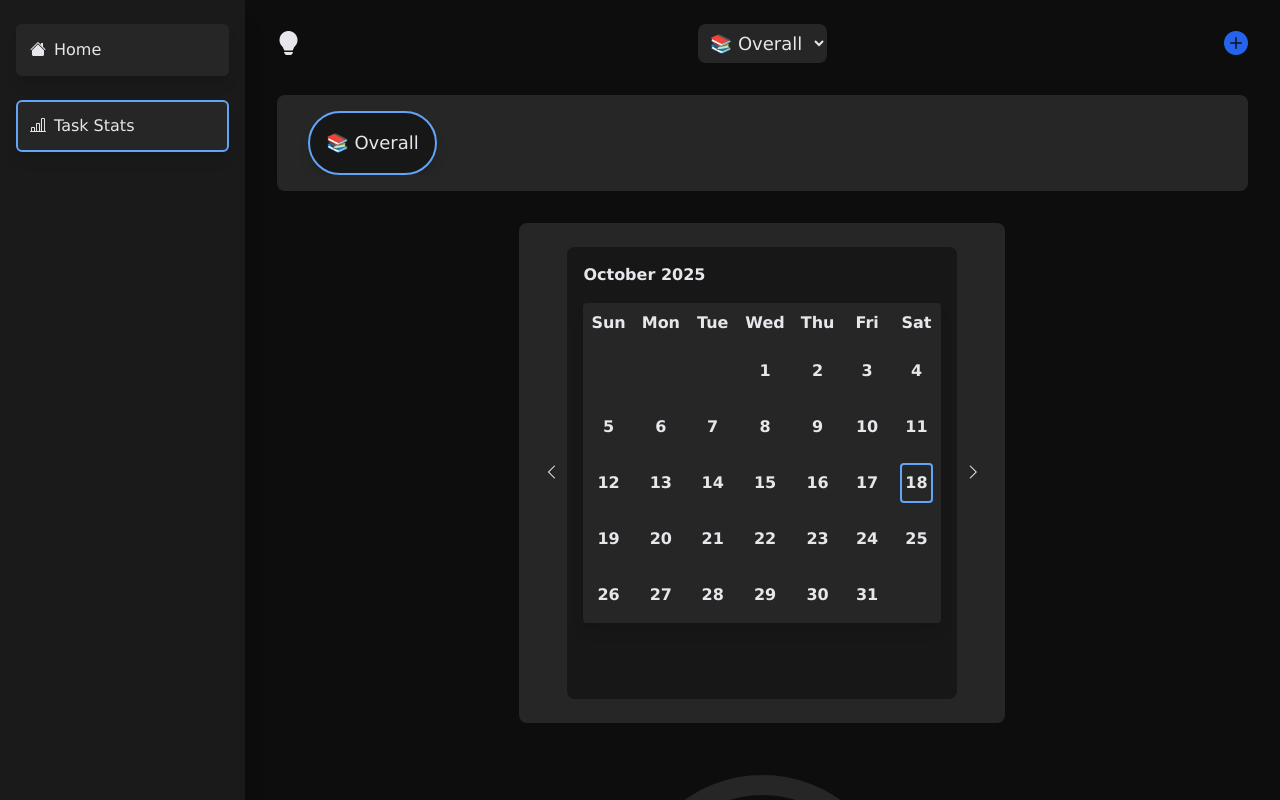
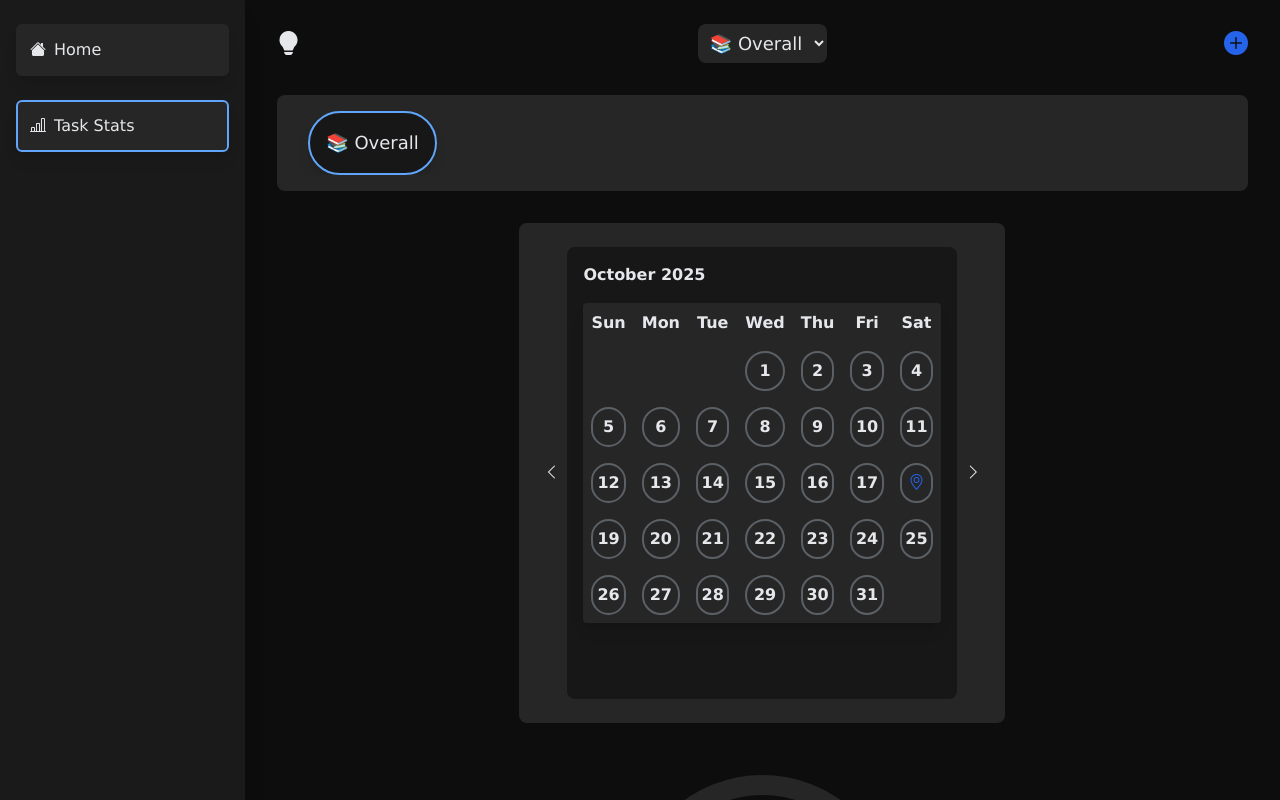
Before and after one commit to theinternetfae/Optima-V.2, a React (Vite) app: page /taskStats in a window 1280 px wide. Shown: the top 800 px of the page. Built offline with nearby package versions, Linux system fonts and the light colour scheme.

Commit message:
Fixing UI of calendar and adding sticky

```diff
--- a/src/TaskStats.jsx
+++ b/src/TaskStats.jsx
@@ -7,7 +7,7 @@
     // }, 0);
 
     function TaskStats() {
-
+        const today = new Date();
         const { taskList, setTaskList } = useContext(TaskContext);
         const [taskSelected, setTaskSelected] = useState(0);
         const [selectedScroll, setSelectedScroll] = useState(0);
@@ -32,9 +32,9 @@
             return words.slice(0, limit).join(" ") + "...";
         }
 
-        function getDaysFor(today, totalYears) {
+        function getDaysFor(now, totalYears) {
             const resultDays = [];
-            const start = new Date(today);
+            const start = new Date(now);
             start.setFullYear(start.getFullYear() - 1);
             const totalDays = totalYears * 365;
 
@@ -47,7 +47,6 @@
         }
 
         useEffect(() => {
-            const today = new Date();
             setTaskDays(getDaysFor(today, 20));
         }, []);
 
@@ -156,8 +155,8 @@
                                 }
 
                                 {
-                                monthDays.map((day, i) => (            //new Date(day) === new Date(), day === new Date()?
-                                    <div key={i} title={day.toLocaleDateString("en-US", {day: 'numeric', month: 'long', year: 'numeric'})} className={`date-cell ${day.getDate() === new Date().getDate() && 'border border-2 border-bluelight'}`}>{day.getDate()}</div>
+                                monthDays.map((day, i) => (
+                                    <div key={i} title={day.toLocaleDateString("en-US", {day: 'numeric', month: 'long', year: 'numeric'})} className='date-cell'>{day.toDateString() === today.toDateString() ? <i className="bi bi-geo-alt text-bluet"></i> : day.getDate()}</div>
                                 ))
                                 }
 
--- a/src/index.css
+++ b/src/index.css
@@ -23,7 +23,11 @@ input[type="date"]::-webkit-calendar-picker-indicator {
 }
 
 .date-cell, .blank {
-  @apply h-10 flex items-center justify-center bg-commongrey rounded cursor-pointer;
+  @apply h-10 flex items-center justify-center bg-commongrey rounded-full cursor-pointer;
+}
+
+.date-cell {
+    @apply border border-2 border-grey;
 }
 
 
@@ -77,7 +81,7 @@ input[type="date"]::-webkit-calendar-picker-indicator {
     }
 
     .side-menu {
-        @apply  bg-[#1A1A1A] w-[100vw] bottom-0 shadow-xl absolute flex flex-col px-4 py-6 gap-6 cursor-pointer lg:w-[20%] lg:static;
+        @apply  bg-[#1A1A1A] w-[100vw] bottom-0 shadow-xl fixed bottom-0 flex flex-col px-4 py-6 gap-6 cursor-pointer lg:w-[20%] lg:sticky lg:h-[100vh] lg:top-0 lg:left-0;
 
         & .road {
             @apply cursor-pointer rounded-md bg-commongrey shadow-lg p-3 border border-2 border-transparent flex gap-2;
@@ -284,7 +288,7 @@ input[type="date"]::-webkit-calendar-picker-indicator {
         }
 
         & .selected-scroll-cont {
-            @apply bg-commongrey rounded-lg p-4 w-full;
+            @apply bg-commongrey rounded-lg p-4 w-full sticky top-2 z-99;
 
             & ul {
                 @apply flex gap-2;
```
